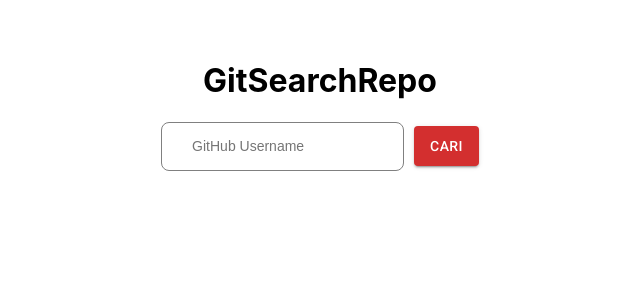
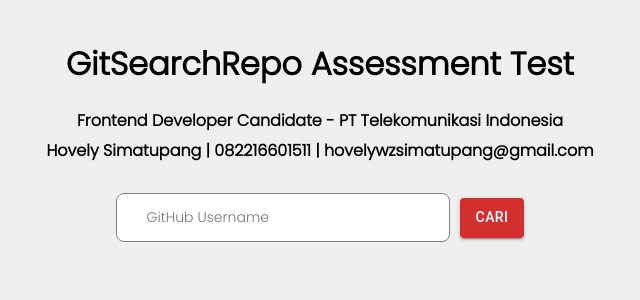
Before and after one commit to hovsmtpng/react_githubrestapi, a React (Create React App) app: page / in a window 1280 px wide. Shown: the top 300 px of the page, without its empty margins (320-960 px from the left). Built offline with nearby package versions, Linux system fonts and the light colour scheme.

Commit message:
Finishing and Clean Code.

```diff
--- a/public/index.html
+++ b/public/index.html
@@ -13,8 +13,10 @@
       user's mobile device or desktop. See https://developers.google.com/web/fundamentals/web-app-manifest/
     -->
   <link rel="manifest" href="%PUBLIC_URL%/manifest.json" />
-  <link rel="stylesheet" href="https://fonts.googleapis.com/css?family=Roboto:300,400,500,700&display=swap" />
   <link rel="stylesheet" href="https://fonts.googleapis.com/icon?family=Material+Icons" />
+  <link rel="preconnect" href="https://fonts.googleapis.com">
+<link rel="preconnect" href="https://fonts.gstatic.com" crossorigin>
+<link href="https://fonts.googleapis.com/css2?family=Poppins:wght@300&display=swap" rel="stylesheet">
   <!--
       Notice the use of %PUBLIC_URL% in the tags above.
       It will be replaced with the URL of the `public` folder during the build.
@@ -24,7 +26,17 @@
       work correctly both with client-side routing and a non-root public URL.
       Learn how to configure a non-root public URL by running `npm run build`.
     -->
-  <title>Github Rest API</title>
+  <title>Github Rest API - FE - PT.Telkom Indonesia</title>
+  <style>
+    html, body {
+      background: #efefef;
+    }
+
+    *, body, html {
+
+      font-family: 'Poppins', sans-serif;
+    }
+  </style>
 </head>
 
 <body>
--- a/src/App.css
+++ b/src/App.css
@@ -1,6 +1,5 @@
 .App {
   text-align: center;
-  background-color: black;
 }
 
 .App-logo {
--- a/src/App.js
+++ b/src/App.js
@@ -1,7 +1,7 @@
 // import logo from './logo.svg';
-import './App.css';
+// import './App.css';
 
-import React, { useEffect, useState, useRef } from "react";
+import React, { useState, useRef } from "react";
 import axios from 'axios';
 
 import Container from '@mui/material/Container';
@@ -35,23 +35,17 @@
   inputEl.current.select();
 };
 
-async function getApiData() {
-  const [profile] = await Promise.all([
-    fetch(`https://api.github.com/users/${inputEl.current.value}`).then(
-      (response) => response.json()
-    ),
-  ]);
-  return { profile };
-}
-
 async function search() {
+  setUser("");
+  setRepository([]);
   setLoading(true);
   axios({
     method: "get",
     url: `https://api.github.com/users/${inputEl.current.value}`,
   }).then((res) => {
+    setIsFound(true);
+    setUser(res.data);
     setLoading(false);
-  setUser(res.data);
 
 })
 .catch(err => {
@@ -64,31 +58,23 @@
 });
 }
 
-async function getApiDataRepos() {
-  const [reposList] = await Promise.all([
-    fetch(`https://api.github.com/users/${user.profile.login}/repos`).then(
-      (response) => response.json()
-    ),
-  ]);
-
-  return { reposList };
-}
-
 async function OpenListRepo() {
-  setLoading(true);
   axios({
     method: "get",
     url: `https://api.github.com/users/${user.login}/repos`,
   }).then((res) => {
-    setLoading(false);
     setRepository(res.data);
   });
 }
 
 return (
+
+
 <Container maxWidth="md">
     <Topbar>
-      <h1>GitSearchRepo</h1>
+      <h1 style={{margin: '0', marginBottom:'20px'}}>GitSearchRepo Assessment Test</h1>
+      <h4 style={{margin: '0', marginBottom:'5px'}}>Frontend Developer Candidate - PT Telekomunikasi Indonesia</h4>
+      <h4 style={{margin: '0', marginBottom:'30px'}}>Hovely Simatupang | 082216601511 | hovelywzsimatupang@gmail.com</h4>
       <SearchBar
         onKeyPress={handleEnterKey}
         onFocus={selectText}
@@ -100,11 +86,11 @@
     {!isFound ? <h3> <center>User Tidak Ditemukan</center> </h3> : null}
 
     {user.id && (
+          <>
           <GUserProfile
           data={user}
           OpenRepoFunction={OpenListRepo}
           />
-          )}
           <Box sx={{ flexGrow: 1 }}>
           <Grid container spacing={{ xs: 2, md: 3 }} columns={{ xs: 4, sm: 8, md: 12 }}>
               {repository.map((data) => (
@@ -114,8 +100,10 @@
               ))}
           </Grid>
         </Box>
+          </>
+          )}
+
   </Container>
-
 );
 }
 
```
Lines whose indentation alone changed are shown as unchanged.
